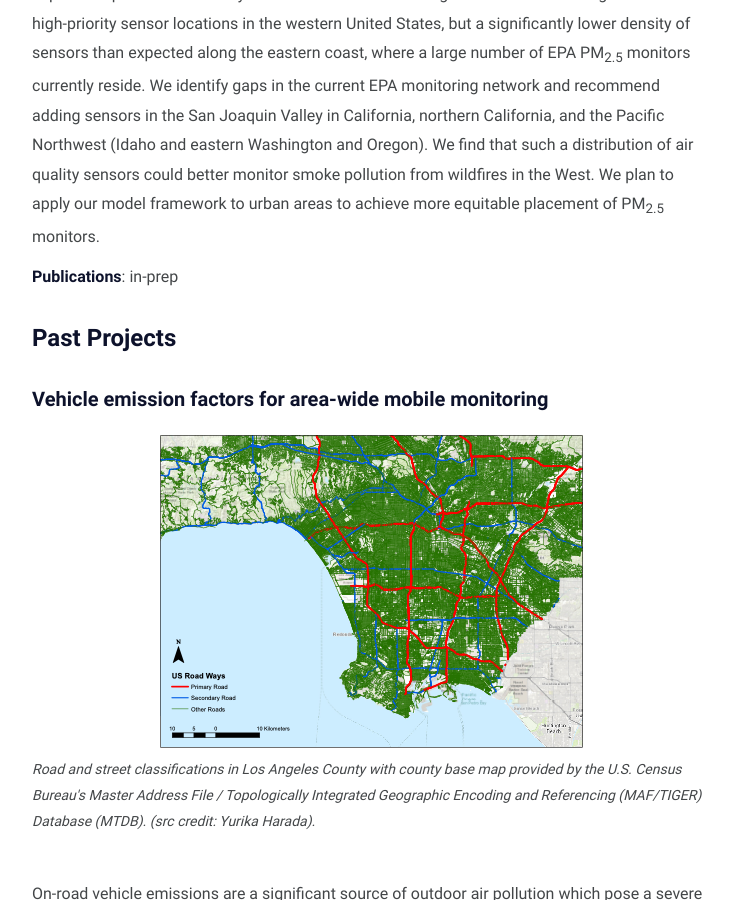
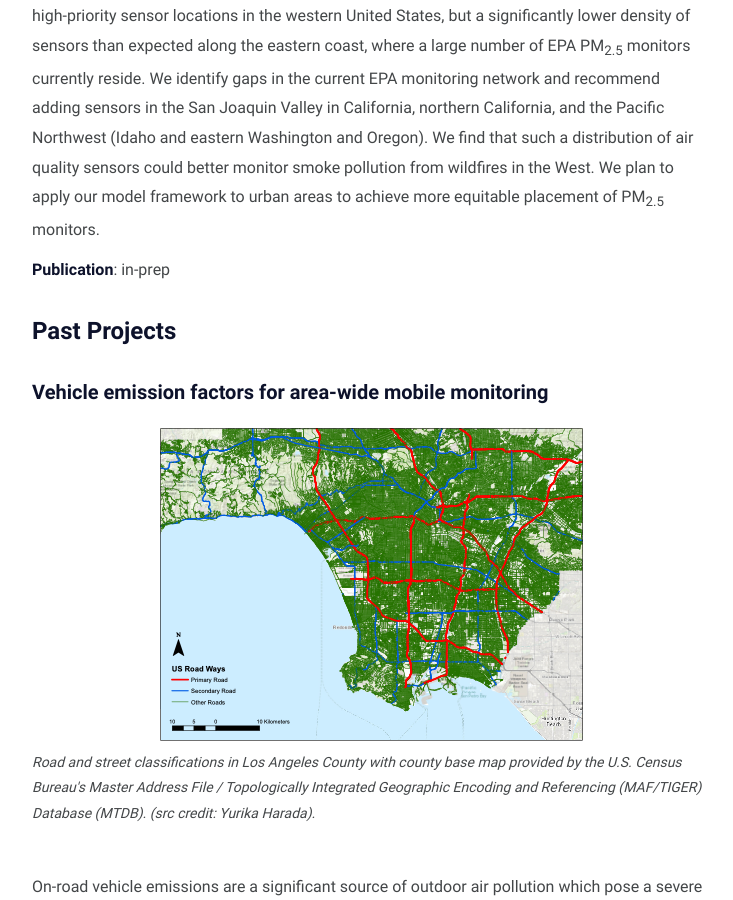
Before and after one commit to mkelp/mkelp.github.io, a Jekyll site: the page built from research.md, in a window 1280 px wide and 900 px high, scrolled down 2209 px. Shown: the whole window, without its empty margins (268-1001 px from the left). Built offline with Jekyll 4.4.1, drawn with Linux system fonts in a browser that asks for light colours.

```diff
--- a/research.md
+++ b/research.md
@@ -51,7 +51,7 @@
 wildfires in the West. We plan to apply our model framework to urban areas to achieve more
 equitable placement of PM<sub>2.5</sub> monitors.
 
-**Publications**: in-prep
+**Publication**: in-prep
 
 
 # **Past Projects**
```
Also changed, not shown: assets/img/west_sensors.jpg.
